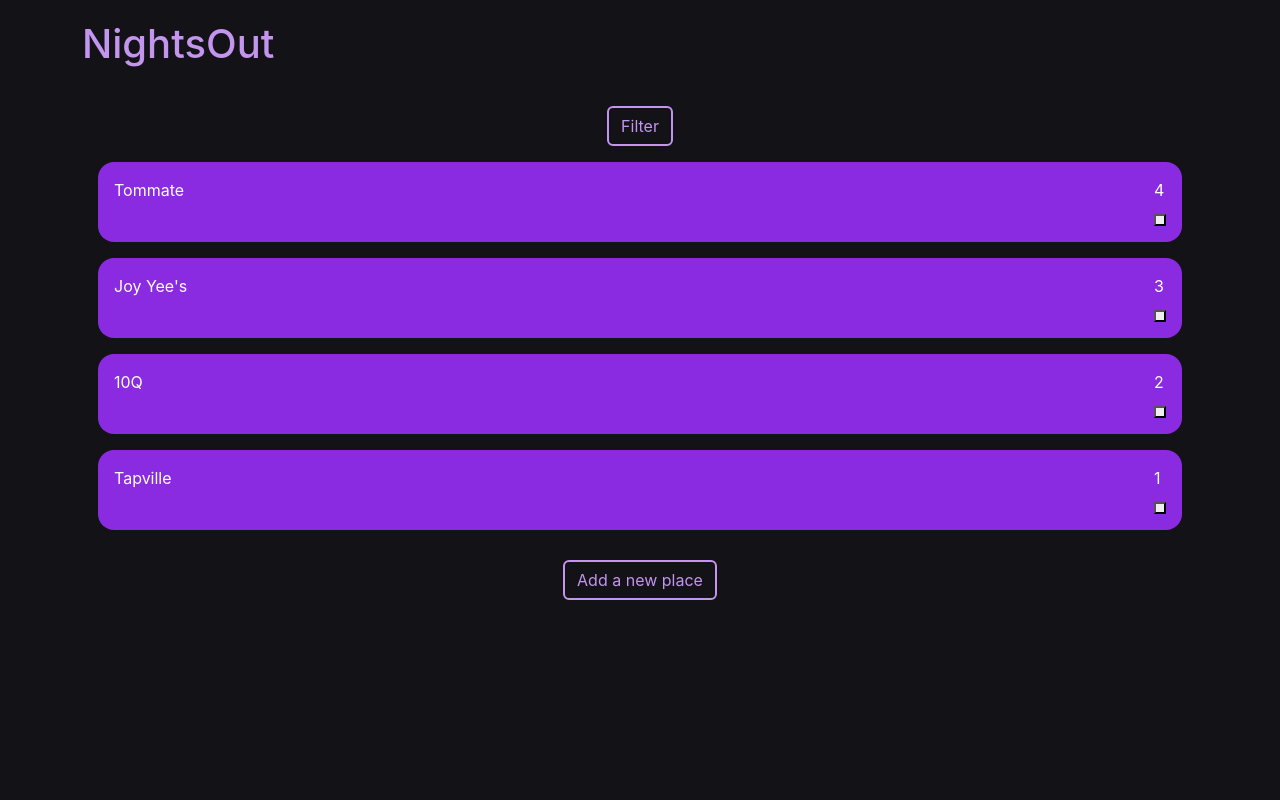
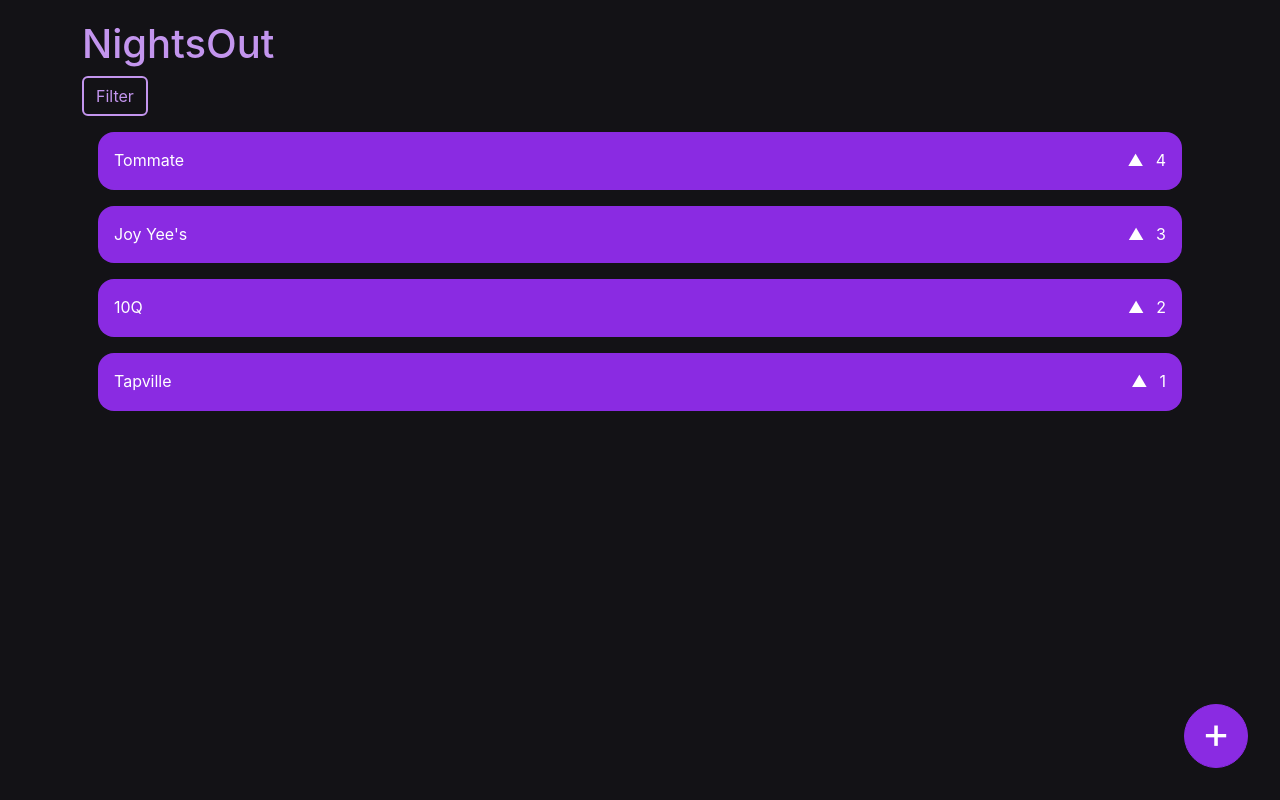
Before and after one commit to 397-f22/nights-out, a React (Vite) app: page / in a window 1280 px wide. Built offline with nearby package versions, Linux system fonts and the light colour scheme.

Commit message:
Add styling to counter and add a place button
* add styling to add a place button
* create counter.css
* add styling to counter

```diff
--- a/src/App.css
+++ b/src/App.css
@@ -11,10 +11,30 @@
     margin: 0 5px;
 }
 
+p {
+  margin: 0;
+}
+
 #addButton {
+    position: fixed;
+    right: 2rem;
+    bottom: 2rem;
+    --radius: 2rem;
+    height: calc(2 * var(--radius));
+    width: calc(2 * var(--radius));
+    border-radius: var(--radius);
+    background-color: #8a2be2;
+    border: solid 1px #8a2be2;
+    color: #fff;
+    align-items: center;
+    justify-content: center;
+    font-size: 2.7rem;
     display: flex;
-    margin: auto;
-    margin-top: 30px;
+}
+
+#addButton p{
+  position: relative;
+  top: -0.2rem;
 }
 
 .btn-outline-danger {
--- a/src/App.jsx
+++ b/src/App.jsx
@@ -45,8 +45,8 @@ const App = () => {
 			<Header />
 			<RestCardList data={data} />
 
-			<button type="button" id="addButton" className="btn btn-outline-danger" onClick={openModal}>
-				Add a new place
+			<button type="button" id="addButton" className="btn" onClick={openModal}>
+				<p>+</p>
 			</button>
 			<AddPlace open={open} close={closeModal}>
 				<AddPlaceForm setData={setData} data={data}/>
--- /dev/null
+++ b/src/components/counter.css
@@ -0,0 +1,13 @@
+.counter>* {
+  display: inline-block;
+}
+
+.countUp {
+  position: relative;
+  top: -0.1rem;
+  color: #fff;
+  background: none;
+  border: none;
+  padding-top: 0px;
+  padding-bottom: 0px;
+}
--- a/src/components/counter.jsx
+++ b/src/components/counter.jsx
@@ -1,11 +1,15 @@
+import "./counter.css";
 import React, { useState } from 'react';
+
 export default function Counter({ num_visited }){
     const [count, setCount] = useState(num_visited);
 
     return(
-        <div>
+        <div className="counter">
+            <button className="countUp btn" onClick={()=> setCount(count + 1)} title="+">
+              ▲
+            </button>
             <p>{count}</p>
-            <button onClick={()=> setCount(count + 1)} title="+" className='p-1'/>
         </div>
     )
 
--- a/src/components/restCardList.jsx
+++ b/src/components/restCardList.jsx
@@ -14,7 +14,7 @@ function RestCardList({data}) {
 
     return(
         <div>
-            <button type="button" id="addButton" className="btn btn-outline-danger" onClick={openModal}>
+            <button type="button" id="filterButton" className="btn btn-outline-danger" onClick={openModal}>
                 Filter
             </button>
             <AddPlace open={open} close={closeModal}>
```
